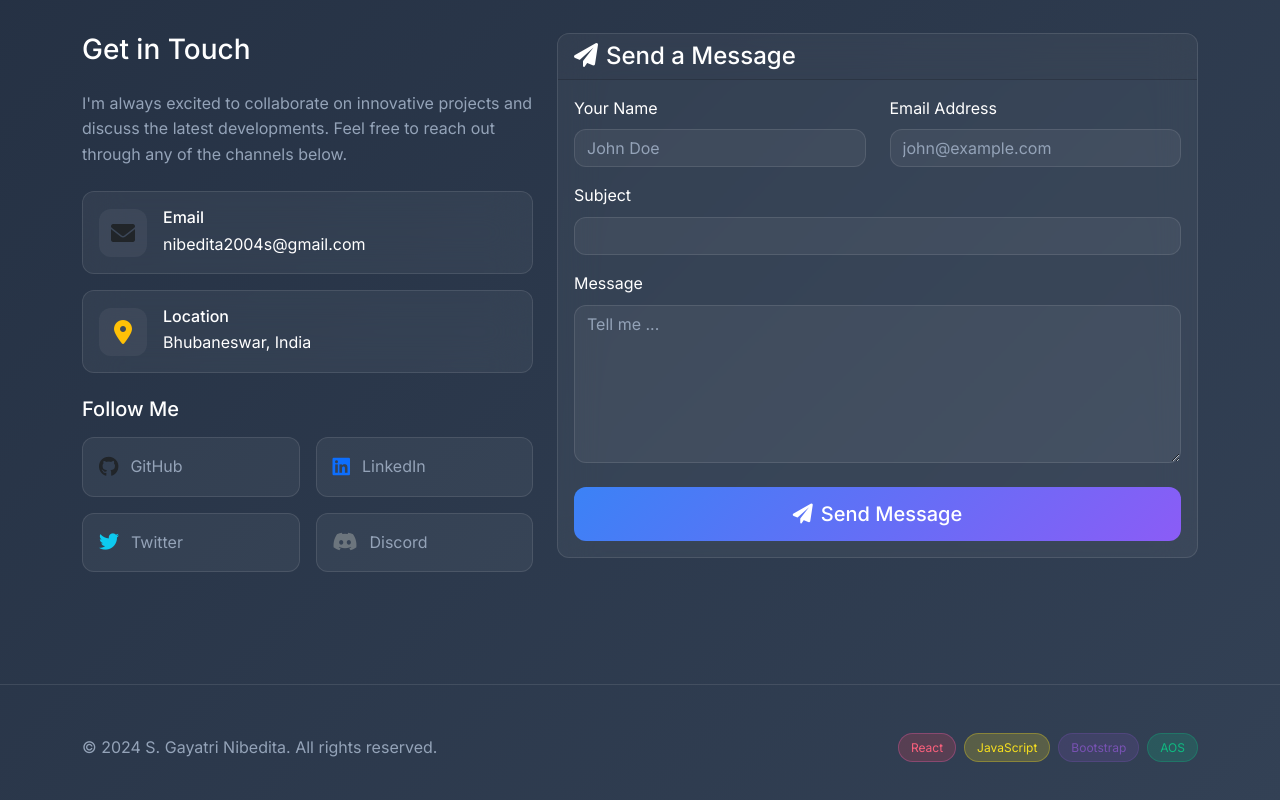
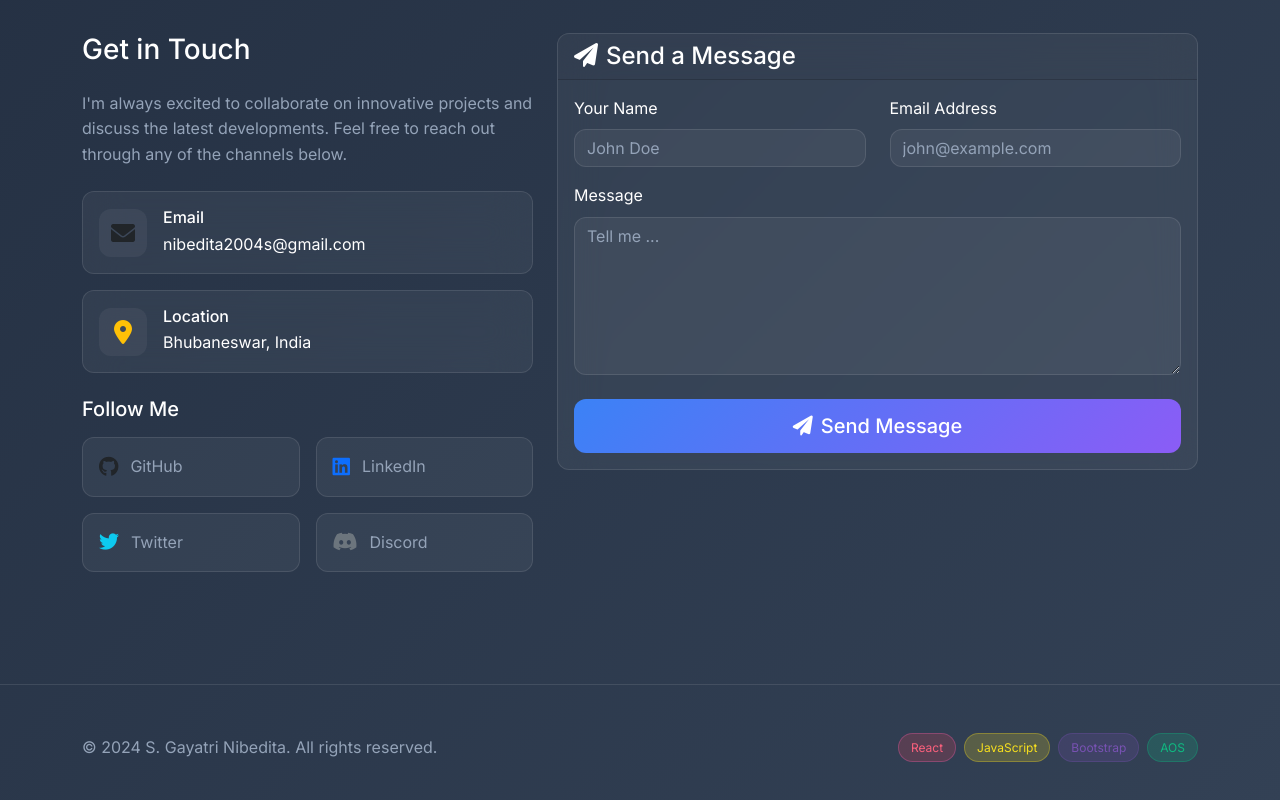
Before and after one commit to Gayatri-Nibedita/Personal-Portfolio, a React (Vite) app in the folder src/personal-portfolio-frontend/: page / in a window 1280 px wide. Shown: the part 4325-5125 px from the top of the page. Built offline with nearby package versions, Linux system fonts and the light colour scheme.

Commit message:
update the database

```diff
--- a/src/personal-portfolio-frontend/src/components/Contact.jsx
+++ b/src/personal-portfolio-frontend/src/components/Contact.jsx
@@ -6,7 +6,6 @@ const Contact = () => {
   const [formData, setFormData] = useState({
     name: '',
     email: '',
-    subject: '',
     message: ''
   });
   const [showAlert, setShowAlert] = useState(false);
@@ -25,15 +24,15 @@ const Contact = () => {
     emailjs
     .send(
       "service_vwnvcs8",    // from EmailJS dashboard
-     // "YOUR_TEMPLATE_ID",   // from EmailJS template
+      "template_lkpy779",   // from EmailJS template
       formData,             // your state object
-     // "YOUR_PUBLIC_KEY"     // from EmailJS account
+      "uWoZqEeJopATvQ5wd"     // from EmailJS account
     )
     .then(
       (result) => {
         setIsSubmitting(false);
         setShowAlert(true);
-        setFormData({ name: '', email: '', subject: '', message: '' });
+        setFormData({ name: '', email: '', message: '' });
 
         setTimeout(() => {
           setShowAlert(false);
@@ -212,18 +211,6 @@ const Contact = () => {
                     </Col>
                   </Row>
 
-                  <Form.Group className="mb-3">
-                    <Form.Label>Subject</Form.Label>
-                    <Form.Control
-                      type="text"
-                      name="subject"
-                      value={formData.subject}
-                      onChange={handleInputChange}
-                      placeholder=""
-                      required
-                      className="form-control-custom"
-                    />
-                  </Form.Group>
 
                   <Form.Group className="mb-4">
                     <Form.Label>Message</Form.Label>
```
